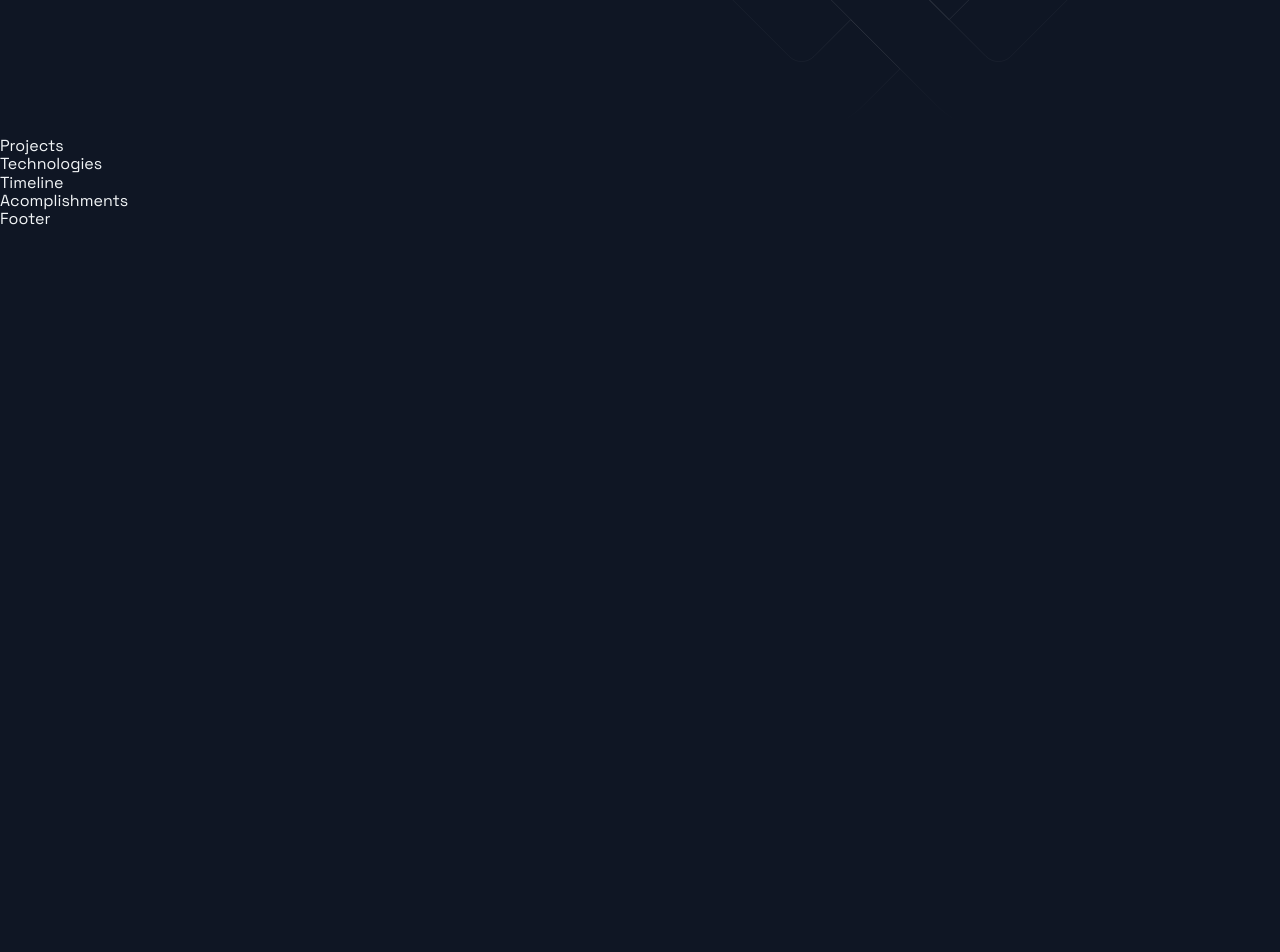
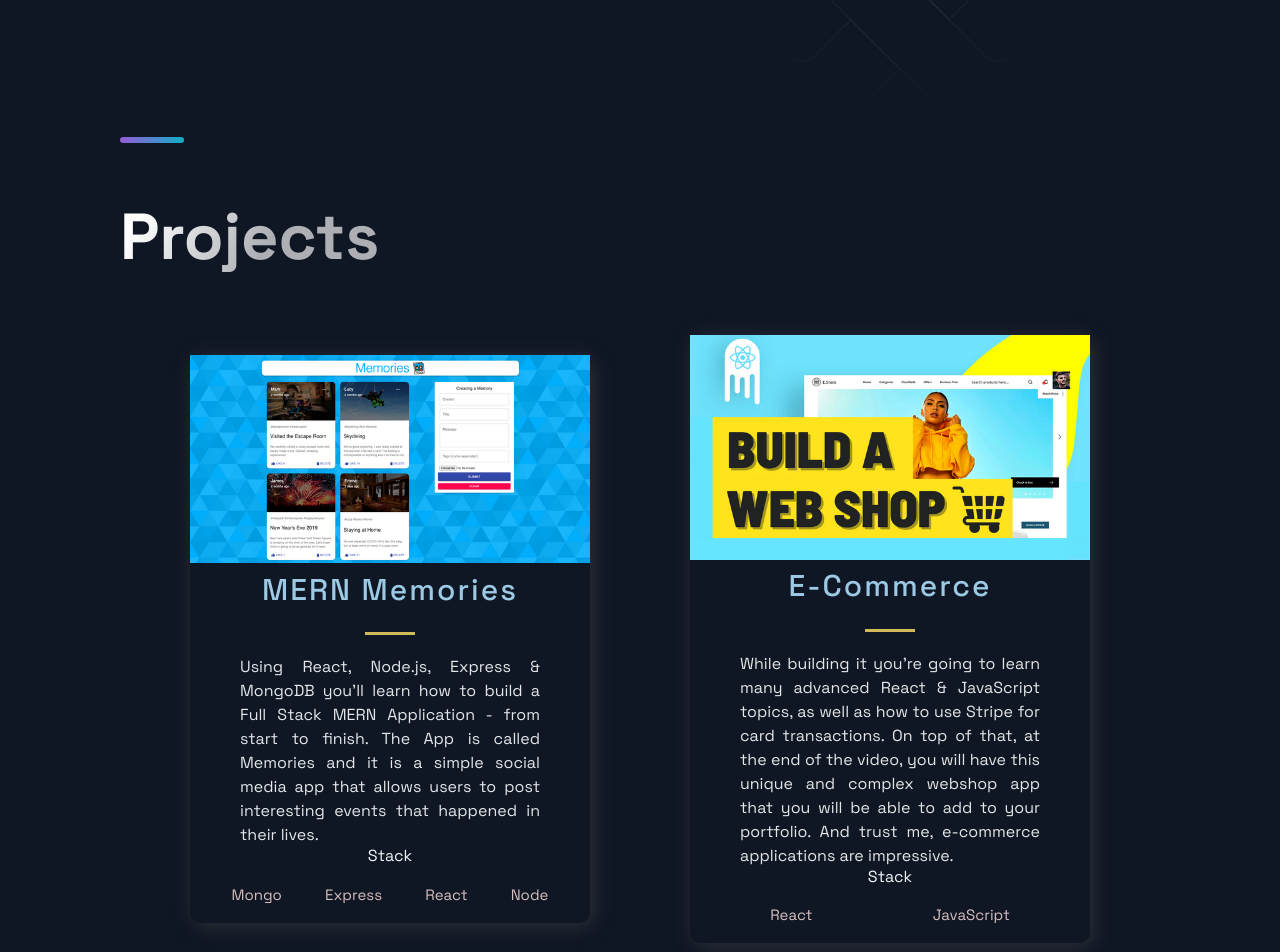
Before and after one commit to CristianC707/React_Portfolio, a Next.js app: page / in a window 1280 px wide. Shown: the part 500-1452 px from the top of the page. Before the commit the page ends 800 px from the top, so only its background shows below. Built offline with nearby package versions, Linux system fonts and the light colour scheme.

Commit message:
Worked on project.js and added images, description, and stack

```diff
--- a/src/components/Header/Header.js
+++ b/src/components/Header/Header.js
@@ -9,7 +9,7 @@ const Header = () =>  (
   <Container>
     <Div1>
       <Link href="/">
-        <a style={{ display: "flex", alignItems: "center", color: 'white', marginBottom: '20;'}}>
+        <a style={{ display: "flex", alignItems: "center", color: 'white', marginBottom: '20px'}}>
           <DiCssdeck size="3rem" /> <Span>Portfolio</Span>
         </a>
       </Link>
--- a/src/components/Projects/Projects.js
+++ b/src/components/Projects/Projects.js
@@ -5,9 +5,30 @@ import { Section, SectionDivider, SectionTitle } from '../../styles/GlobalCompon
 import { projects } from '../../constants/constants';
 
 const Projects = () => (
-  <div>
-    Projects
-  </div>
+  <Section nopadding id="projects">
+    <SectionDivider />
+    <SectionTitle main>Projects</SectionTitle>
+    <GridContainer>
+      {projects.map(({ id, image, title, description, tags, source, visit }) => (
+        <BlogCard key={id}>
+          <Img src={image} />
+          <TitleContent>
+            <HeaderThree title>{title}</HeaderThree>
+            <Hr />
+          </TitleContent>
+          <CardInfo>{description}</CardInfo>
+          <div>
+            <TitleContent>Stack</TitleContent>
+            <TagList>
+              {tags.map((tag, i) => (
+                <Tag key={i}>{tag}</Tag>
+              ))}
+            </TagList>
+          </div>
+          </BlogCard>
+      ))}
+    </GridContainer>
+  </Section>
 );
 
 export default Projects;
```
